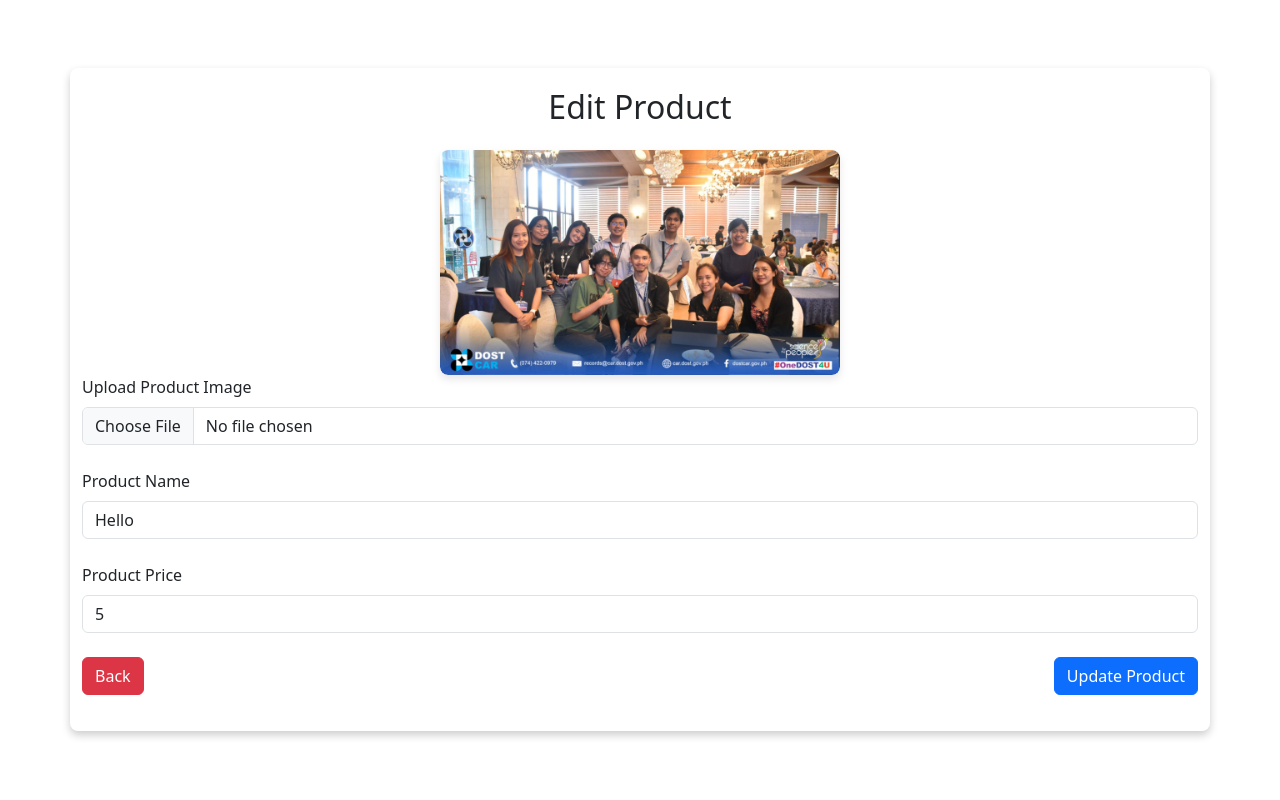
After one commit to Simpeter77/WARP, a PHP site: page /Admin/edit.php?id=1 in a window 1280 px wide. The commit adds this page. Run offline with PHP 8.4, Linux system fonts and the light colour scheme; a user stored in the database is signed in; data comes from the database, SQL or seed files in the repository.

Commit message:
push ni james

```diff
--- a/Admin/adduser.php
+++ b/Admin/adduser.php
@@ -61,8 +61,8 @@ if(isset($_POST['add'])){
                 <input type="password" name="confirm_password" class="form-control" placeholder="Confirm Password" id="confirmpassword" required>
             </div>
             <div class="row justify-content-between">
-                <button id="adduser" name="add" class="btn btn-primary col-md-3">Add User</button>
-                <a href="../" class="btn btn-secondary ms-2 col-md-3">Back</a>
+                <button id="adduser" name="add" class="btn btn-primary col-auto">Add User</button>
+                <a href="../" class="btn btn-danger ms-2 col-auto">Back</a>
             </div>
         </form>
     </div>
--- /dev/null
+++ b/Admin/edit.php
@@ -0,0 +1,156 @@
+<?php
+# Essentials
+session_start();
+include "../dbconfig.php";
+include "../style.php";
+
+# Sessions
+if(!isset($_SESSION['USER'])){
+    header("location: logout.php");
+}
+
+if(isset($_SESSION['USER'])){
+    $user_session = $_SESSION['USER'];
+    if($user_session['user_role'] != "Admin"){
+        header("location: ../Users/");
+    }
+}
+# End of essentials
+
+// URL ID from GET
+$url_id = $_GET['id'];
+
+// Fetch product details to edit
+$fetch_product_details = $pdo->prepare("SELECT * FROM products WHERE product_id = :product_id");
+$fetch_product_details->execute([":product_id" => $url_id]);
+$product_details = $fetch_product_details->fetch();
+
+if(isset($_POST['update'])){
+    $product_name = $_POST['product_name'];
+    $product_price = $_POST['product_price'];
+
+    if(isset($_FILES['product_image']) && $_FILES['product_image']['name'] != ''){
+        $filename = $_FILES['product_image']['name'];
+        $temploc = $_FILES['product_image']['tmp_name'];
+        $dir = "../img/";
+        $target = $dir.$filename;
+        $type = strtolower(pathinfo($filename, PATHINFO_EXTENSION));
+        $types = ["jpg", "jpeg", "png", "gif"];
+
+        if(!in_array($type, $types)){
+            echo "<script>alert('Invalid image type'); window.history.back()</script>";
+        } else {
+            if(file_exists($target)){
+                $counter = 1;
+                $file_base = pathinfo($filename, PATHINFO_FILENAME);
+                do {
+                    $new_filename = $file_base . "($counter)." . $type;
+                    $target = $dir . $new_filename;
+                    $counter++;
+                } while(file_exists($target));
+                $filename = $new_filename;
+            }
+            move_uploaded_file($temploc, $target);
+        }
+        $update_product = $pdo->prepare("UPDATE products SET product_name = :name, product_price = :price, product_image = :img WHERE product_id = :product_id");
+        $update_product->execute([
+            ":name" => $product_name,
+            ":price" => $product_price,
+            ":img" => $filename,
+            ":product_id" => $url_id,
+        ]);
+    } else {
+        $update_product = $pdo->prepare("UPDATE products SET product_name = :name, product_price = :price WHERE product_id = :product_id");
+        $update_product->execute([
+            ":name" => $product_name,
+            ":price" => $product_price,
+            ":product_id" => $url_id,
+        ]);
+    }
+
+    if($update_product){
+        echo "<script>alert('Product Update Successful'); window.location.href='index.php';</script>";
+    }
+}
+
+?>
+<!DOCTYPE html>
+<html lang="en">
+<head>
+    <meta charset="UTF-8">
+    <meta name="viewport" content="width=device-width, initial-scale=1.0">
+    <title>Edit Product</title>
+    <link href="https://cdn.jsdelivr.net/npm/bootstrap@5.3.3/dist/css/bootstrap.min.css" rel="stylesheet">
+    <style>
+        .image-container {
+            display: flex;
+            justify-content: center;
+            align-items: center;
+            max-width: 400px;
+            max-height: 300px;
+            overflow: hidden;
+            margin: 0 auto;
+            border-radius: 8px;
+            box-shadow: 0 4px 8px rgba(0, 0, 0, 0.1);
+        }
+
+        .product-image {
+            max-width: 100%;
+            max-height: 100%;
+            object-fit: cover;
+            border-radius: 8px;
+        }
+    </style>
+</head>
+<body>
+    <div class="container mt-5">
+        <h2 class="text-center mb-4">Edit Product</h2>
+        <form action="" method="post" enctype="multipart/form-data">
+            <div class="image-container">
+                <img id="productImagePreview" src="../img/<?php echo $product_details['product_image']?>" alt="<?= $product_details['product_image']?>" class="img-fluid product-image">
+            </div>
+
+            <div class="mb-4">
+                <label for="productImage" class="form-label">Upload Product Image</label>
+                <input type="file" class="form-control" id="productImage" name="product_image" onchange="previewImage()">
+            </div>
+
+            <div class="mb-4">
+                <label for="productName" class="form-label">Product Name</label>
+                <input type="text" class="form-control" id="productName" name="product_name" value="<?= $product_details['product_name'] ?>" required>
+            </div>
+
+            <div class="mb-4">
+                <label for="productPrice" class="form-label">Product Price</label>
+                <input type="number" class="form-control" id="productPrice" name="product_price" value="<?= $product_details['product_price'] ?>" required>
+            </div>
+
+            <div class="row justify-content-between">
+                <div class="col-auto">
+                    <a href="index.php" class="btn btn-danger">Back</a>
+                </div>
+                <div class="col-auto">
+                    <button type="submit" class="btn btn-primary" name="update">Update Product</button>
+                </div>
+            </div>
+        </form>
+    </div>
+
+    <script src="https://cdn.jsdelivr.net/npm/bootstrap@5.3.5/dist/js/bootstrap.bundle.min.js" integrity="sha384-k6d4wzSIapyDyv1kpU366/PK5hCdSbCRGRCMv+eplOQJWyd1fbcAu9OCUj5zNLiq" crossorigin="anonymous"></script>
+    <script>
+        function previewImage() {
+            const file = document.getElementById("productImage").files[0];
+            const reader = new FileReader();
+
+            reader.onloadend = function () {
+                const imgElement = document.getElementById("productImagePreview");
+                imgElement.src = reader.result;
+            }
+
+            if (file) {
+                reader.readAsDataURL(file);
+            }
+        }
+    </script>
+</body>
+</html>
--- a/Users/cart.php
+++ b/Users/cart.php
@@ -77,7 +77,7 @@ if(isset($_POST['clear_cart'])){
                     $total += $subtotal;
                 ?>
                     <tr>
-                        <td><img src="../<?= htmlspecialchars($item['product_image']) ?>" width="80"></td>
+                        <td><img src="../img/<?= htmlspecialchars($item['product_image']) ?>" width="80"></td>
                         <td><?= htmlspecialchars($item['product_name']) ?></td>
                         <td>₱<?= number_format($item['product_price'], 2) ?></td>
                         <td>
--- a/Users/checkout.php
+++ b/Users/checkout.php
@@ -94,7 +94,7 @@ if ($_SERVER['REQUEST_METHOD'] == 'POST') {
                 <tbody>
                     <?php foreach ($cart as $item): ?>
                         <tr>
-                            <td><img src="../<?= htmlspecialchars($item['product_image']) ?>" width="80" alt="<?= htmlspecialchars($item['product_name']) ?>"></td>
+                            <td><img src="../img/<?= htmlspecialchars($item['product_image']) ?>" width="80" alt="<?= htmlspecialchars($item['product_name']) ?>"></td>
                             <td><?= htmlspecialchars($item['product_name']) ?></td>
                             <td>₱<?= number_format($item['product_price'], 2) ?></td>
                             <td><?= $item['quantity'] ?></td>
--- a/Users/index.php
+++ b/Users/index.php
@@ -86,7 +86,7 @@ $products = $fetch->fetchAll();
         <?php foreach ($products as $product): ?>
             <div class="col-md-4 mt-4">
                 <a href="view.php?product_id=<?= $product['product_id']?>" class="card product-card text-decoration-none">
-                    <img src="../<?= htmlspecialchars($product['product_image']) ?>" class="card-img-top product-image" alt="<?= htmlspecialchars($product['product_name']) ?>">
+                    <img src="../img/<?= htmlspecialchars($product['product_image']) ?>" class="card-img-top product-image" alt="<?= htmlspecialchars($product['product_name']) ?>">
                     <div class="card-body text-center">
                         <h5 class="card-title"><?= htmlspecialchars($product['product_name']) ?></h5>
                         <p class="card-text">₱<?= number_format($product['product_price'], 2) ?></p>
--- a/Users/view.php
+++ b/Users/view.php
@@ -48,7 +48,7 @@ if (!$product) {
     <div class="row justify-content-center">
         <div class="col-md-6">
             <div class="card mb-4">
-                <img src="../<?= htmlspecialchars($product['product_image']) ?>" class="card-img-top" alt="<?= htmlspecialchars($product['product_name']) ?>">
+                <img src="../img/<?= htmlspecialchars($product['product_image']) ?>" class="card-img-top" alt="<?= htmlspecialchars($product['product_name']) ?>">
                 <div class="card-body">
                     <h3 class="card-title"><?= htmlspecialchars($product['product_name']) ?></h3>
                     <p class="card-text">₱<?= number_format($product['product_price'], 2) ?></p>
--- a/dashboard.php
+++ b/dashboard.php
@@ -12,7 +12,7 @@
         <?php foreach ($products as $product): ?>
             <div class="col-md-4">
                 <div class="card product-card">
-                    <img src="<?= htmlspecialchars($product['product_img']) ?>" class="card-img-top product-image" alt="<?= htmlspecialchars($product['product_name']) ?>">
+                    <img src="../img/<?= htmlspecialchars($product['product_img']) ?>" class="card-img-top product-image" alt="<?= htmlspecialchars($product['product_name']) ?>">
                     <div class="card-body text-center">
                         <h5 class="card-title"><?= htmlspecialchars($product['product_name']) ?></h5>
                         <p class="card-text">₱<?= number_format($product['product_price'], 2) ?></p>
```
Also changed, not shown: Admin/addproduct.php (+16 -8 lines), Admin/delete.php (added, +44 -0 lines), Admin/index.php (+24 -3 lines), Admin/table.php (added, +140 -0 lines), img/Screenshot 2025-03-30 204332.png (added), img/Screenshot 2025-03-30 204710.png (added), img/kikyam(1).jpg (added), 2 other files.
